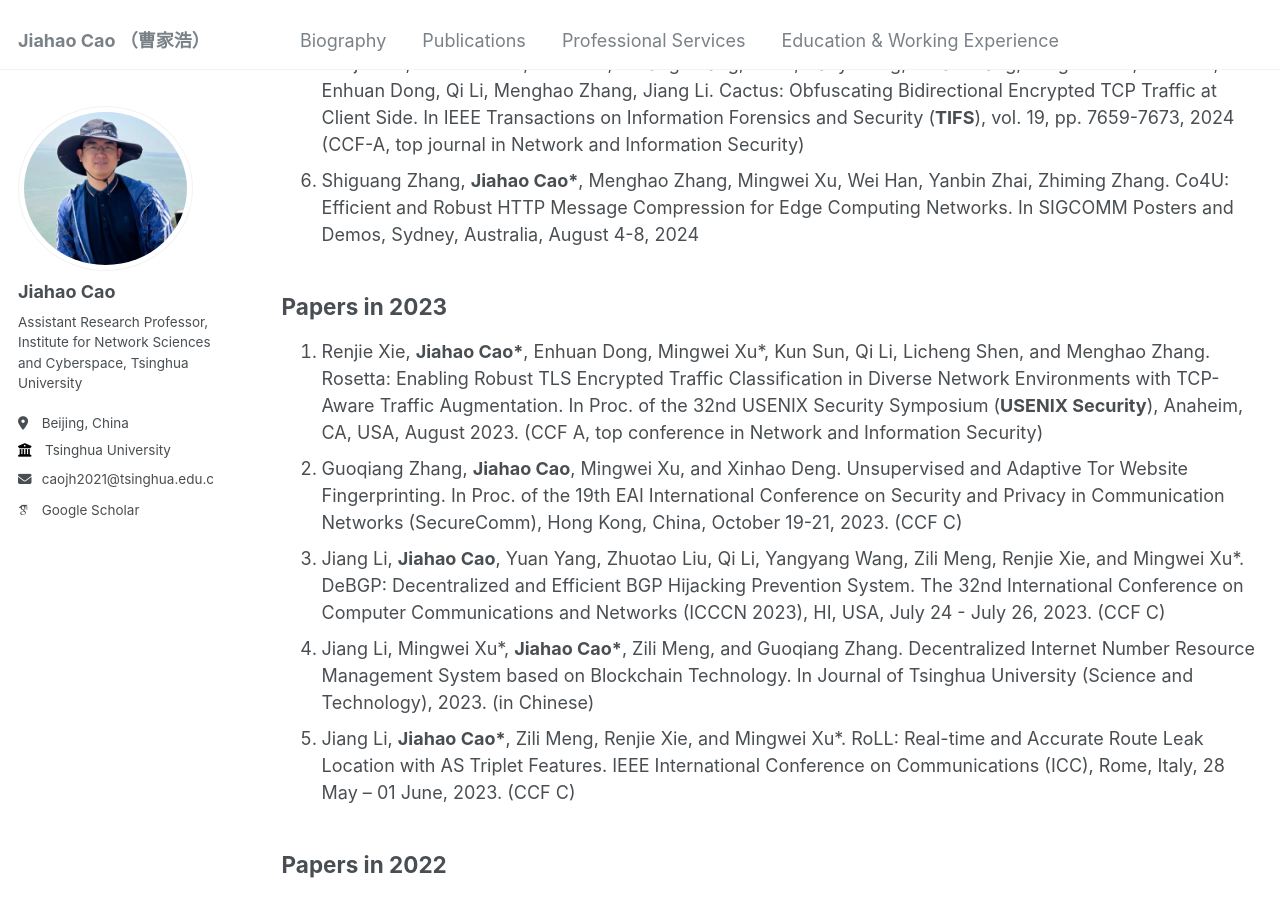
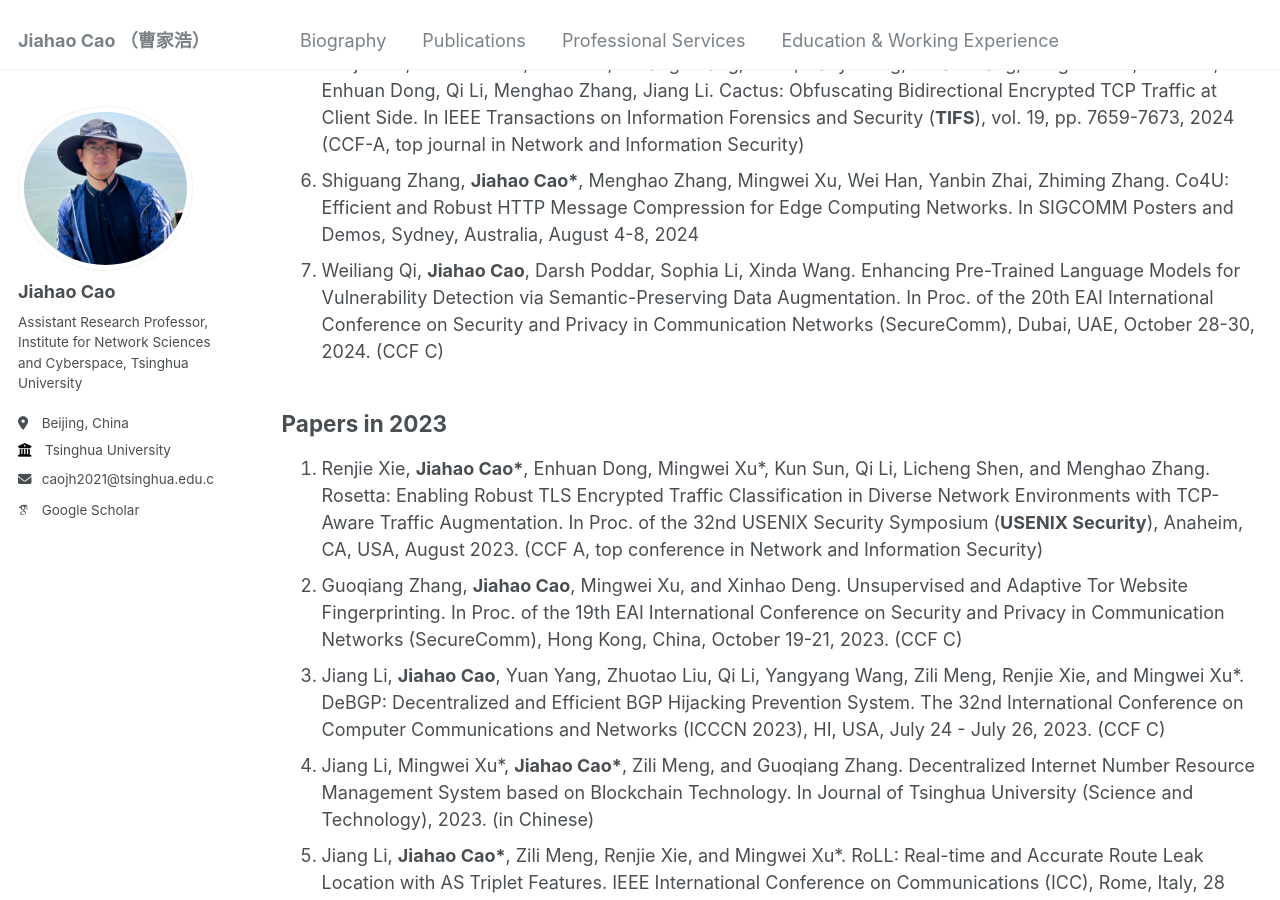
Before and after one commit to caojh15/caojh15.github.io, a Jekyll site: the page built from _pages/publications.md, in a window 1280 px wide and 900 px high, scrolled down 2163 px. Built offline with Jekyll 4.4.1, drawn with Linux system fonts in a browser that asks for light colours; some web fonts are replaced.

Commit message:
Update publications.md

```diff
--- a/_pages/publications.md
+++ b/_pages/publications.md
@@ -28,6 +28,7 @@ author_profile: true
 4. Ziteng Chen, Menghao Zhang, Guanyu Li, **Jiahao Cao**, Yang Jing, Mingwei Xu, Renjie Xie, He Liu, Fangzheng Jiao, Xiaohe Hu. Paraleon: Automatic and Adaptive Tuning for DCQCN Parameters in RDMA Networks. In the 32nd IEEE International Conference on Network Protocols (**ICNP**), Charleroi, Belgium, October 28-31, 2024 (CCF-B, full paper acceptance ratio: 50/205=24.4%)
 5. Renjie Xie, **Jiahao Cao\***, Yuxi Zhu, Yixiang Zhang, Yi He, Hanyi Peng, Yixiao Wang, Mingwei Xu*, Kun Sun, Enhuan Dong, Qi Li, Menghao Zhang, Jiang Li. Cactus: Obfuscating Bidirectional Encrypted TCP Traffic at Client Side. In IEEE Transactions on Information Forensics and Security (**TIFS**),  vol. 19, pp. 7659-7673, 2024 (CCF-A, top journal in Network and Information Security)
 6. Shiguang Zhang, **Jiahao Cao\***, Menghao Zhang, Mingwei Xu, Wei Han, Yanbin Zhai, Zhiming Zhang. Co4U: Efficient and Robust HTTP Message Compression for Edge Computing Networks. In SIGCOMM Posters and Demos, Sydney, Australia, August 4-8, 2024
+7. Weiliang Qi, **Jiahao Cao**, Darsh	Poddar, Sophia	Li, Xinda	Wang. Enhancing Pre-Trained Language Models for Vulnerability Detection via Semantic-Preserving Data Augmentation. In Proc. of the 20th EAI International Conference on Security and Privacy in Communication Networks (SecureComm), Dubai, UAE, October 28-30, 2024. (CCF C)
 
 ## Papers in 2023
 1. Renjie Xie, **Jiahao Cao\***, Enhuan Dong, Mingwei Xu*, Kun Sun, Qi Li, Licheng Shen, and Menghao Zhang. Rosetta: Enabling Robust TLS Encrypted Traffic Classification in Diverse Network Environments with TCP-Aware Traffic Augmentation. In Proc. of the 32nd USENIX Security Symposium (**USENIX Security**), Anaheim, CA, USA, August 2023. (CCF A, top conference in Network and Information Security)
```
